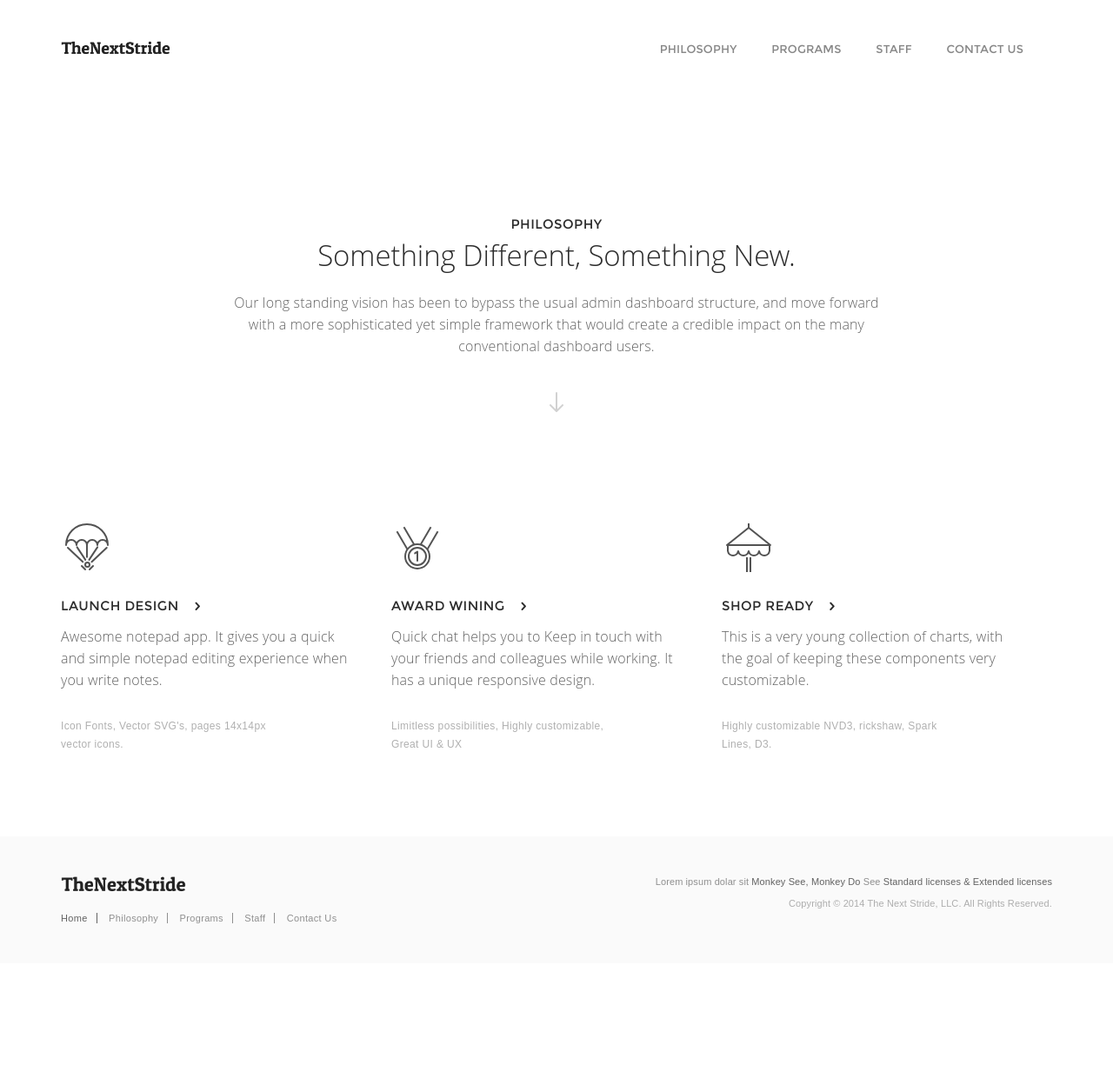
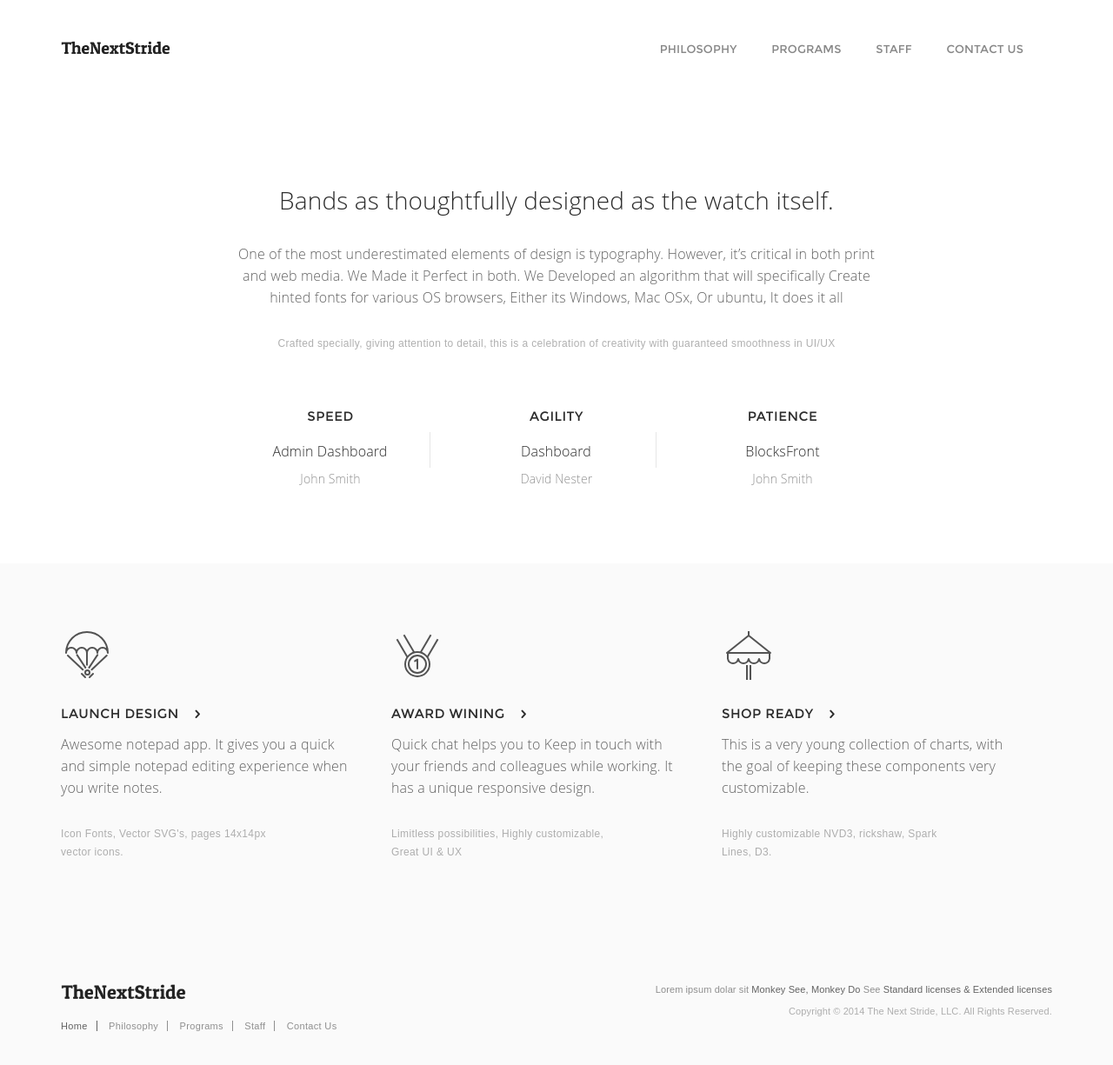
Before and after one commit to jherrington/tns, a Jekyll site: the page built from philosophy.html, in a window 1280 px wide and 1232 px high. Shown: the top 1225 px of the window at 87% size. Built offline with Jekyll 4.4.1, drawn with Linux system fonts in a browser that asks for light colours; some web fonts are replaced.

Commit message:
sample layout

```diff
--- a/philosophy.html
+++ b/philosophy.html
@@ -2,22 +2,39 @@
 layout: default
 ---
 
-<section class="p-b-50" style="padding-top: 240px">
-  <div class="container text-center">
-    <div class="row">
-      <div class="col-sm-8 col-sm-offset-2">
-        <h6 class="block-title m-b-0">Philosophy</h6>
-        <h1 class="m-t-5 light">Something Different, Something New.</h1>
-        <p class="m-t-20">Our long standing vision has been to bypass the usual admin dashboard structure, and move forward with a more sophisticated yet simple framework that would create a credible impact on the many conventional dashboard users.
-        </p>
-        <img src="/assets/images/arrow_down.png" class="m-t-30" alt="">
+<!-- BEGIN CONTENT -->
+<section class="container container-fixed-lg p-b-75 text-center" style="padding-top: 200px;">
+  <div class="row">
+    <div class="col-md-8 col-md-offset-2">
+      <h2>Bands as thoughtfully designed as the watch itself.</h2>
+      <p class="p-t-20 p-b-20">One of the most underestimated elements of design is typography. However, it’s critical in both print and web media. We Made it Perfect in both. We Developed an algorithm that will specifically Create hinted fonts for various OS browsers, Either its Windows, Mac OSx, Or ubuntu, It does it all</p>
+      <p class="muted font-arial small-text">Crafted specially, giving attention to detail, this is a celebration of creativity with guaranteed smoothness in UI/UX</p>
+      <br>
+      <br>
+      <div class="row">
+        <div class="col-sm-4 text-center sm-m-b-30">
+          <h5 class="block-title m-b-5">Speed</h5>
+          <h5 class="no-margin b-r b-grey sm-no-border p-t-10 p-b-5">Admin Dashboard</h5>
+          <p class="fs-14 hint-text">John Smith</p>
+        </div>
+        <div class="col-sm-4 text-center sm-m-b-30">
+          <h5 class="block-title m-b-5">Agility</h5>
+          <h5 class="no-margin b-r b-grey sm-no-border p-t-10 p-b-5">Dashboard</h5>
+          <p class="fs-14 hint-text">David Nester</p>
+        </div>
+        <div class="col-sm-4 text-center">
+          <h5 class="block-title m-b-5">Patience</h5>
+          <h5 class="no-margin p-t-10 sm-no-border p-b-5 sm-inline">BlocksFront</h5>
+          <p class="fs-14 hint-text">John Smith</p>
+        </div>
       </div>
     </div>
   </div>
 </section>
+<!-- END CONTENT -->
 
 <!-- BEGIN CONTENT SECTION -->
-<section class="p-b-85 p-t-75 p-b-65 p-t-55">
+<section class="p-b-85 p-t-75 p-b-65 p-t-55 bg-master-lightest">
   <div class="container">
     <div class="md-p-l-20 xs-no-padding clearfix">
       <div class="col-sm-4 no-padding">
```
